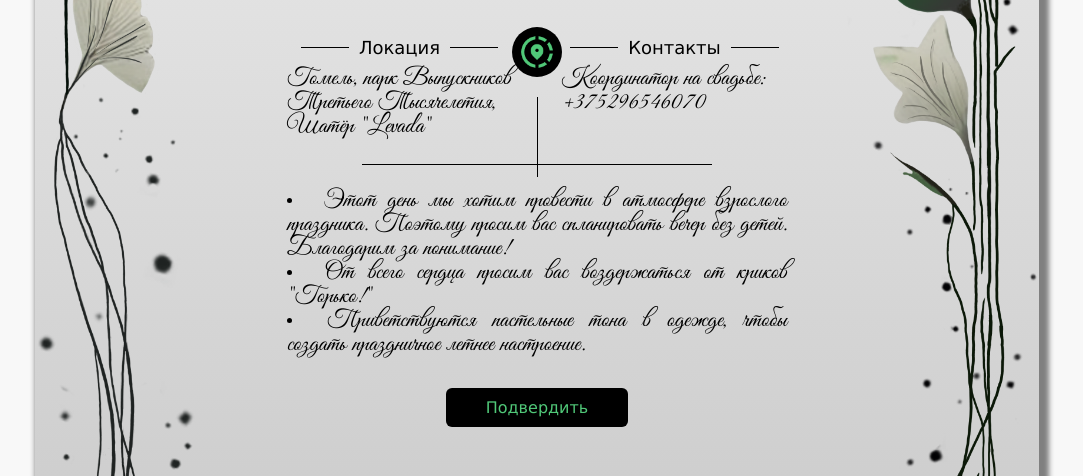
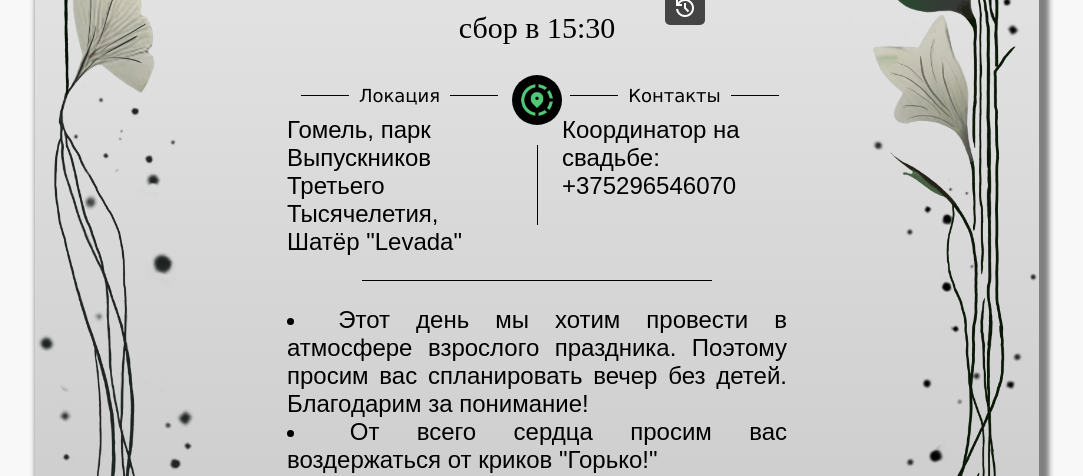
Before and after one commit to AnnaGolosova/WeddingLanding, a plain HTML site: page index.html in a window 1280 px wide. Shown: the part 750-1226 px from the top of the page, without its empty margins (103-1186 px from the left). Drawn offline with nearby package versions, Linux system fonts and the light colour scheme.

Commit message:
Remove not working fonts :)

```diff
--- a/style.css
+++ b/style.css
@@ -1,16 +1,3 @@
-/* Обнуление стилей */
-@font-face {
-  font-family: "GoodVibesPro"; /* Название шрифта */
-  src: url("fonts/GoodVibesPro.ttf") format("woff2");
-  font-weight: normal;
-  font-style: normal;
-}
-@font-face {
-  font-family: "UKIJChik"; /* Название шрифта */
-  src: url("fonts/UKIJChiK.ttf") format("woff2");
-  font-weight: normal;
-  font-style: normal;
-}
 * {
   margin: 0;
   padding: 0;
```
